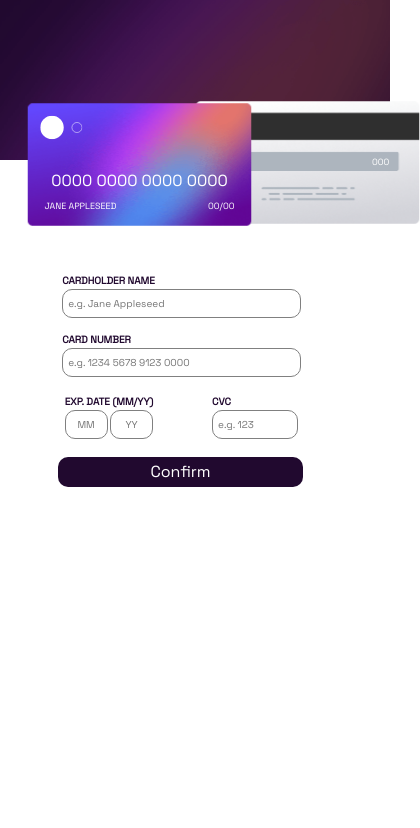
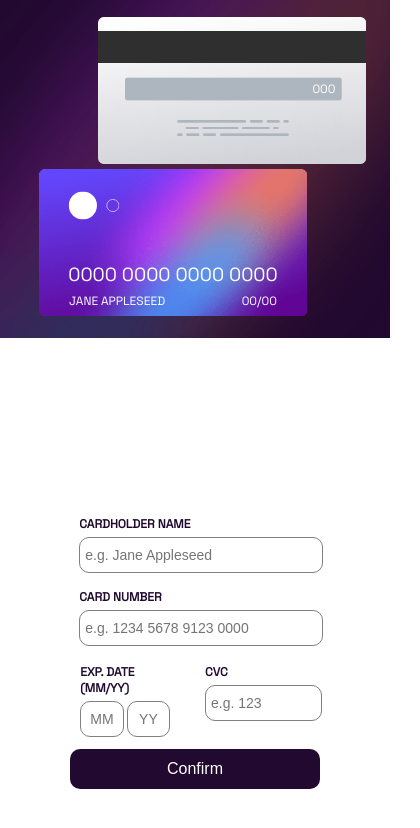
Before and after one commit to BaseHype/Interactive-card-details-form, a plain HTML site: page index.html in a window 390 px wide. Shown: the whole page, 420 px wide, since content can reach past the window. Drawn offline with Linux system fonts and the light colour scheme.

Commit message:
layout revamp

```diff
--- a/css/style.css
+++ b/css/style.css
@@ -1,7 +1,12 @@
 /* Imports */
 @import url('https://fonts.googleapis.com/css?family=Space Grotesk');
 
-/*background styling*/
+
+/* background styling */
+* {
+    /*border: 1px solid black;*/
+}
+
 
 body {
     margin: 0;
@@ -10,114 +15,117 @@ body {
     font-family: 'Space Grotesk', sans-serif;
 }
 
+.container {
+    display: grid;
+    grid-template-columns: 25% 75%;
+    column-gap: 5px;
+    height: 100vh;
+}
+
 .background-main {
     background: url(../images/bg-main-desktop.png);
     background-size: cover;
-
-
-    width: 30%;
-    height: 100vh;
-
     z-index: 1;
 }
+
 
 /*card front styling*/
 .card-front-container {
     background: url(../images/bg-card-front.png);
     background-size: cover;
-
     display: flex;
     position: absolute;
-
     top: 15vh;
-    left: 10vw;
-
-    width: 447px;
-    height: 245px;
-    scale: 80%;
-
-    font-size: 18px;
+    left: 5vw;
+    width: 358px;
+    height: 196px;
+    font-size: 16px;
     color: hsl(0, 0%, 100%);
-
     z-index: 2;
 }
 
 .card-front-container svg {
     position: absolute;
-    margin-top: 25px;
-    margin-left: 25px;
+    margin-top: 5%;
+    margin-left: 5%;
+    scale: 80%;
 }
 
 .card-front-container .card-info {
     display: grid;
-
-    margin: 120px auto 0 auto;
-
+    margin: 110px auto 0 auto;
     width: 85%;
-
     grid-template-columns: 60% 40%;
     row-gap: 5px;
 }
 
 .card-front-container #card-number {
     grid-column: 1/3;
-
     align-self: center;
     justify-self: center;
-
-    font-size: 32px;
+    font-size: 26px;
 }
 
 .card-front-container #card-holder {
     justify-self: left;
+    margin-left: 10px;
 }
 
 .card-front-container #expiry-date {
     justify-self: right;
+    margin-right: 10px;
 }
+
 
 /*card back styling*/
 .card-back-container {
     background: url(../images/bg-card-back.png);
     background-size: cover;
-
     display: flex;
     position: absolute;
-
-    top: calc(15vh + 196px + 1vh);
-    left: 15vw;
-
-    width: 447px;
-    height: 245px;
-    scale: 80%;
-
-    font-size: 18px;
+    top: calc(15vh + 196px + 0.5vh);
+    left: 7vw;
+    width: 358px;
+    height: 196px;
+    font-size: 16px;
     color: hsl(0, 0%, 100%);
-
     z-index: 2;
 }
 
 .card-back-container #CVC-number {
     align-self: center;
+    margin: 0px 50px 4px auto;
+}
 
-    margin: 0px 60px 5px auto;
-}
 
 /* form styling */
 .background-form {
-    display: block;
-    position: absolute;
+    display: grid;
+    justify-content: center;
+    width: 70%;
+    margin-left: 20vw;
+}
 
-    top: 20vh;
-    left: 60vw;
+input[type="text"] {
+    margin-top: 5px;
+    margin-bottom: 1px;
+    padding: 2px 5px;
+    height: 40px;
+    border: 1px solid gray;
+    border-radius: 10px;
+    font-size: 16px;
+    font-weight: 500;
+    color: hsl(279, 6%, 55%);
 }
 
 .background-form form {
     display: grid;
-
-    width: 60%;
+    margin: 0 auto;
+    margin-top: 15vh;
+    width: 65%;
+    height: 50%;
     grid-template-columns: 50% 50%;
-    row-gap: 5px;
+    row-gap: 1px;
 
     font-size: 12px;
     font-weight: 700;
@@ -126,22 +134,12 @@ body {
 
 .background-form form fieldset {
     border: none;
+    margin: 0;
+    height: auto;
 }
 
-input[type="text"] {
-    margin-top: 5px;
-    margin-bottom: 1px;
-    padding: 2px 5px;
-
-    height: 30px;
-
-    border: 1px solid gray;
-    border-radius: 10px;
-
-    font-family: 'Space Grotesk', sans-serif;
+.background-form form label {
     font-size: 16px;
-    font-weight: 500;
-    color: hsl(279, 6%, 55%);
 }
 
 .background-form #holder-name {
@@ -160,12 +158,13 @@ input[type="text"] {
     width: 100%;
 }
 
+
 .background-form #holder-date, #holder-code {
     padding: 5px 10px;
 }
 
 .background-form #holder-date input {
-    width: 25%;
+    width: 30%;
 
     text-align: center;
 }
@@ -173,7 +172,6 @@ input[type="text"] {
 .background-form #holder-code input {
     width: 100%;
 }
-
 
 .background-form #confirm {
     grid-column: 1/3;
@@ -183,13 +181,11 @@ input[type="text"] {
 
 button[type="submit"] {
     background-color:  hsl(278, 68%, 11%);
+    margin: -5px;
     height: 50px;
     width: 100%;
-
     border: none;
     border-radius: 10px;
-
-    font-family: 'Space Grotesk', sans-serif;
     font-size: 16px;
     font-weight: 500;
     color: hsl(0, 0%, 100%);
@@ -202,11 +198,9 @@ button[type="submit"] {
 }
 
 .confirmation-form {
-    display: flex;
     position: absolute;
-
     top: 25vh;
-    left: 65vw;
+    left: 55vw;
 }
 
 .confirmed {
@@ -221,12 +215,9 @@ button[type="submit"] {
 .btn-continue {
     background-color:  hsl(278, 68%, 11%);
     height: 40px;
-    width: 100%;
-
+    width: 150%;
     border: none;
     border-radius: 10px;
-
-    font-family: 'Space Grotesk', sans-serif;
     font-size: 16px;
     font-weight: 500;
     color: hsl(0, 0%, 100%);
@@ -236,196 +227,210 @@ button[type="submit"] {
     display: none;
 }
 
-
-/** media queries **/
-@media only screen and (max-width: 1024px) {
+@media only screen and (min-width: 1025px) {
     .card-front-container {
-        scale: 70%;
+        left: 10vw;
     }
 
     .card-back-container {
-        top: calc(15vh + 172px + 1vh);
-        scale: 70%;
+        left: 12vw;
     }
 
     .background-form form {
-        width: 70%;
+        margin-top: 20vh;
+    }
+
+    .confirmation-form {
+        position: absolute;
+        top: 30vh;
+        left: 60vw;
     }
 }
 
 @media only screen and (max-width: 768px) {
     .card-front-container {
-        left: 5vh;
-        scale: 55%;
+        left: 4vw;
+        width: 268px;
+        height: 147px;
+        font-size: 12px
+    }
+
+    .card-front-container svg {
+        scale: 60%;
+    }
+
+    .card-front-container .card-info {
+        margin: 90px auto 0 auto;
+        row-gap: 2px;
+    }
+
+    .card-front-container #card-number {
+        font-size: 19px;
     }
 
     .card-back-container {
-        top: calc(15vh + 135px + 1vh);
-        left: 10vh;
-        scale: 55%;
+        top: calc(15vh + 147px + 0.5vh);
+        width: 268px;
+        height: 147px;
+        font-size: 12px;
+    }
+
+    .card-back-container #CVC-number {
+        align-self: center;
+        margin: 0px 30px 2px auto;
+    }
+
+    .background-form form label {
+        font-size: 12px;
+    }
+
+    input[type="text"] {
+        margin-bottom: 4px;
+        height: 30px;
+        font-size: 14px;
+
+    }
+}
+
+@media only screen and (max-width: 426px) {
+    body {
+        overflow: visible;
+    }
+
+    .container {
+        grid-template-columns: 100%;
+        grid-template-rows: 40% auto;
+        row-gap: 5px;
+    }
+
+    .card-front-container {
+        top: 20vh;
+        left: 10vw;
+        z-index: 3;
+    }
+
+    .card-back-container {
+        top: 2vh;
+        left: 25vw;
+    }
+
+    .background-form {
+        width: 80%;
+        margin-left: 10vw;
     }
 
     .background-form form {
+        margin-top: 20vh;
         width: 80%;
-
-        font-size: 10px;
-    }
-
-    input[type="text"] {
-        height: 25px;
-
-        font-size: 12px;
     }
 
     button[type="submit"] {
         height: 40px;
-
-        font-size: 15px;
     }
 
     .error {
-        font-size: 0.5rem;
+        color: red;
+        font-size: 0.55rem;
+        margin: 0 5px;
     }
 
     .confirmation-form {
-        display: flex;
-        position: absolute;
-
-        top: 25vh;
-        left: 60vw;
+    position: absolute;
+    top: 55vh;
+    left: 22vw;
     }
 
     .btn-continue {
-        font-size: 15px;
+        width: 100%;
     }
 }
 
-@media only screen and (max-width: 426px) {
-    .background-main {
-        background: url(../images/bg-main-desktop.png);
-        background-size: cover;
+@media only screen and (max-width: 378px) {
+    .background-form form {
+        margin-top: 16vh;
+        width: 80%;
+    }
 
-        display: block;
+    .background-form form label {
+        font-size: 11px;
+    }
 
-        width: 100%;
-        height: 160px;
+    .confirmation-form {
+        left: 25vw;
+        font-size: 12px;
+    }
 
-        z-index: 1;
+    .btn-continue {
+        width: 120%;
+        height: 30px;
+    }
+}
+
+@media only screen and (max-width: 322px) {
+    .container {
+        grid-template-columns: 100%;
+        grid-template-rows: 150px auto;
+        row-gap: 5px;
     }
 
     .card-front-container {
-        top: 5vh;
-        left: -10vh;
-
-        scale: 50%;
-
+        width: 223px;
+        height: 123px;
+        top: 85px;
+        left: 15px;
         z-index: 3;
     }
 
-    .card-back-container {
-        top: 40px;
-        left: 10vh;
-
-        scale: 50%;
-
-        z-index: 2;
+    .card-front-container svg {
+        margin-top: 1.5%;
+        margin-left: 1.5%;
+        scale: 60%;
     }
 
+    .card-front-container .card-info {
+        margin: 70px auto 0 auto;
+        row-gap: 1px;
+        font-size: 9px;
+    }
+
+    .card-front-container #card-number {
+        font-size: 16px;
+    }
+
+    .card-back-container {
+        width: 223px;
+        height: 123px;
+        top: 15px;
+        left: 65px;
+    }
 
     .background-form {
-        display: flex;
-        align-items: center;
-        justify-content: center;
-
-        top: 270px;
-        left: 0vh;
-
-        width: 90%;
-    }
-
-    .background-form form {
-        width: 70%;
-        grid-template-columns: 60% 40%;
-        row-gap: 5px;
-
-        font-size: 10px;
+        width: 80%;
+        margin-left: 8vw;
     }
 
     input[type="text"] {
-        margin-top: 2px;
-        padding: 1px 5px;
+        margin-top: 5px;
+        margin-bottom: 1px;
+        padding: 2px 5px;
+        height: 20px;
+        border: 1px solid gray;
+        border-radius: 10px;
+        font-size: 11px;
+        font-weight: 500;
+        color: hsl(279, 6%, 55%);
+    }
 
-        font-size: 10px;
+    .background-form form label {
+        font-size: 9px;
     }
 
     button[type="submit"] {
         height: 30px;
-        width: 100%;
-
-        font-size: 16px;
-    }
-
-    .error {
-        font-size: 7px;
     }
 
     .confirmation-form {
-        display: flex;
-        align-items: center;
-        justify-content: center;
-
-        top: 45vh;
-        left: 5vh;
-
-        width: 90%;
-    }
-
-    .confirmed {
-        margin: 0;
-        padding: 0;
-        width: 70%;
-
-    }
-
-    .btn-continue {
-        background-color:  hsl(278, 68%, 11%);
-        height: 30px;
-        width: 80%;
-    }
-
-    .display-none {
-        display: none;
+        top: 48vh;
+        left: 26vw;
     }
 }
-
-@media only screen and (max-width: 376px) {
-    .card-front-container {
-        top: 5vh;
-        left: -10vh;
-    }
-
-    .card-back-container {
-        top: -6vh;
-        left: 0vh;
-    }
-}
-
-@media only screen and (max-width: 321px) {
-    .card-front-container {
-        top: 5vh;
-        left: -10vh;
-
-        scale: 50%;
-
-        z-index: 3;
-    }
-
-    .card-back-container {
-        top: -10vh;
-        left: 10vh;
-
-        scale: 50%;
-
-        z-index: 2;
-    }
-}
--- a/index.html
+++ b/index.html
@@ -11,8 +11,8 @@
     <script src="js/script.js" defer></script>
   </head>
   <body>
-    <div class="background-main"></div>
-
+    <div class="container">
+      <div class="background-main">
         <div class="card-front-container">
           <svg width="84" height="47" fill="none" xmlns="http://www.w3.org/2000/svg"><ellipse cx="23.478" cy="23.5" rx="23.478" ry="23.5" fill="#fff"/><path d="M83.5 23.5c0 5.565-4.507 10.075-10.065 10.075-5.559 0-10.065-4.51-10.065-10.075 0-5.565 4.506-10.075 10.065-10.075 5.558 0 10.065 4.51 10.065 10.075Z" stroke="#fff"/></svg>
           <div class="card-info">
@@ -24,6 +24,7 @@
 
         <div class="card-back-container">
           <div id="CVC-number">000</div>
+        </div>
       </div>
 
       <div class="background-form">
@@ -66,5 +67,6 @@
           <button class="btn-continue">Continue</button>
         </div>
       </div>
+    </div>
   </body>
 </html>
```
Lines whose indentation alone changed are shown as unchanged.
